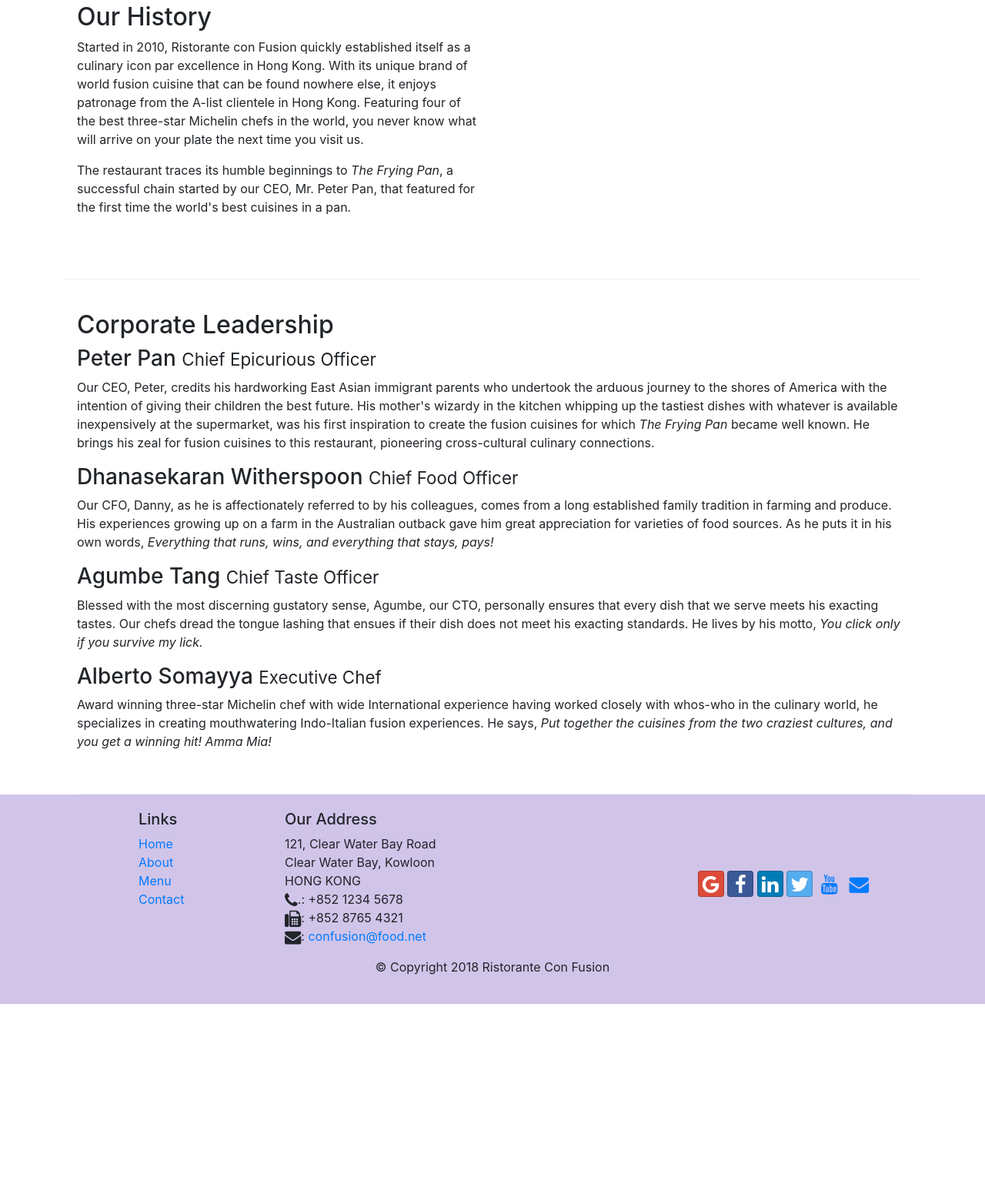
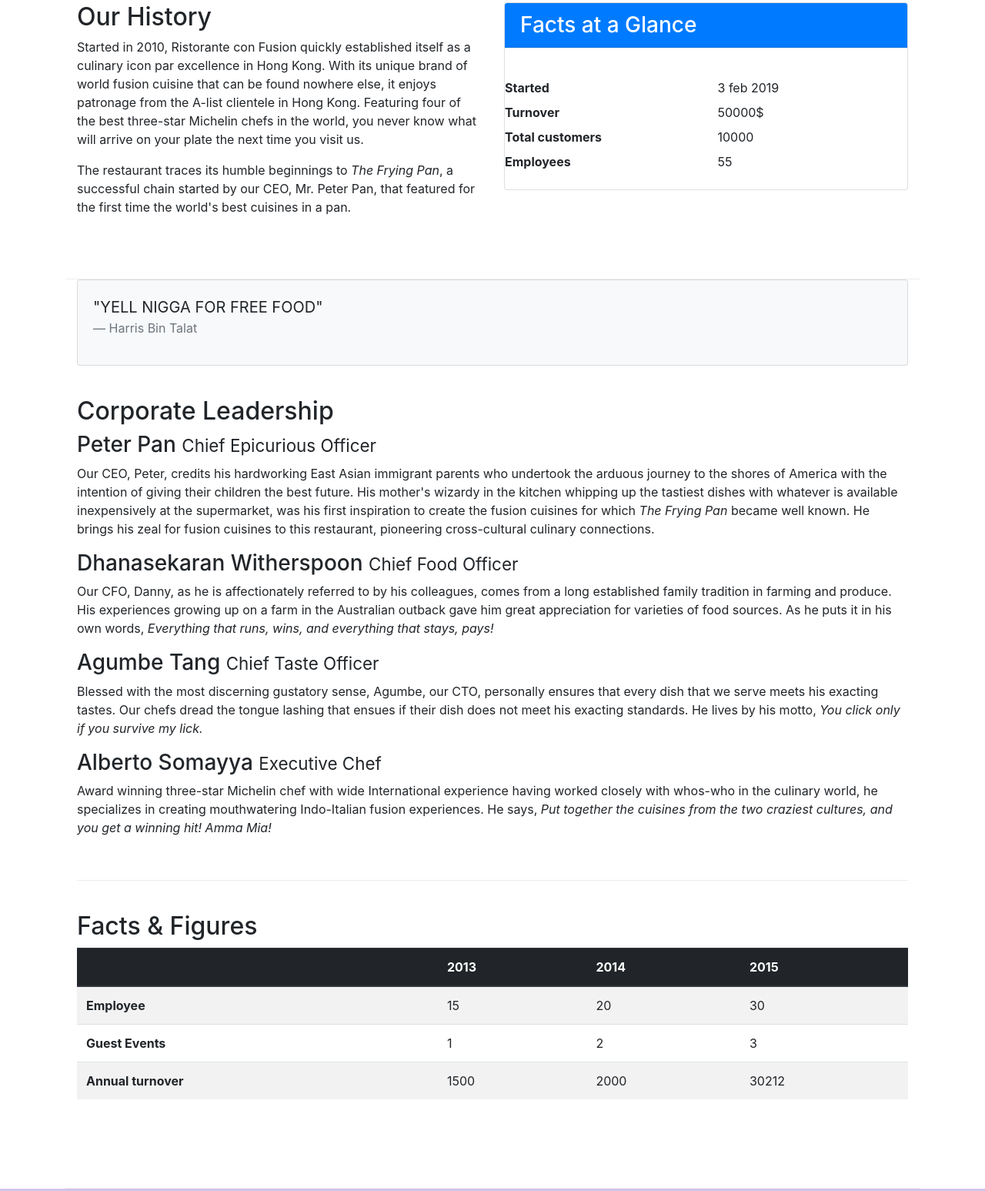
Before and after one commit to harisbintalat/Restaurant-Application-Bootstrap4, a website: page aboutus.html in a window 1280 px wide. Shown: the part 502-2049 px from the top of the page at 77% size. Before the commit the page ends 1806 px from the top, so only its background shows below. Drawn offline with nearby package versions, Linux system fonts and the light colour scheme.

Commit message:
Cards and tables

```diff
--- a/aboutus.html
+++ b/aboutus.html
@@ -58,16 +58,36 @@
             </div>
         </div>
 
-        <div class="row-content">
+        <div class="row row-content">
             <div class="col-12 col-sm-6 col-md-6">
                 <h2>Our History</h2>
                 <p>Started in 2010, Ristorante con Fusion quickly established itself as a culinary icon par excellence in Hong Kong. With its unique brand of world fusion cuisine that can be found nowhere else, it enjoys patronage from the A-list clientele in Hong Kong.  Featuring four of the best three-star Michelin chefs in the world, you never know what will arrive on your plate the next time you visit us.</p>
                 <p>The restaurant traces its humble beginnings to <em>The Frying Pan</em>, a successful chain started by our CEO, Mr. Peter Pan, that featured for the first time the world's best cuisines in a pan.</p>
             </div>
-            <div>
+            <div class="col-sm">
+              <div class="card">
+                <h3 class="card-header bg-primary text-white">Facts at a Glance</h3>
+                <div class="card-body"></div>
+                  <dl class="row">
+                    <dt class="col-6">Started</dt>
+                    <dd class="col-6">3 feb 2019</dd>
+                    <dt class="col-6">Turnover</dt>
+                    <dd class="col-6">50000$</dd>
+                    <dt class="col-6">Total customers</dt>
+                    <dd class="col-6">10000</dd>
+                    <dt class="col-6">Employees</dt>
+                    <dd class="col-6">55</dd>
+                  </dl>
+              </div>
             </div>
+          </div>
+        <div class="col-12">
+          <div class="card card-body bg-light">
+            <blockquote class="blockquote"><p class="mb-0">"YELL NIGGA FOR FREE FOOD"</p>
+              <footer class="blockquote-footer">Harris Bin Talat</footer>
+            </blockquote>
         </div>
-
+      </div>
 
         <div class="container">
             <div class="row-content col-12">
@@ -81,6 +101,46 @@
                 <h3>Alberto Somayya <small>Executive Chef</small></h3>
                 <p class="d-none d-sm-block">Award winning three-star Michelin chef with wide International experience having worked closely with whos-who in the culinary world, he specializes in creating mouthwatering Indo-Italian fusion experiences. He says, <em>Put together the cuisines from the two craziest cultures, and you get a winning hit! Amma Mia!</em></p>
             </div>
+       </div>
+       <div class="row row-content">
+         <div class="col-12 col-sm=9">
+           <h2>Facts &amp; Figures</h2>
+           <div class="table-responsive">
+             <table class="table table-striped">
+               <thead class="thead-dark">
+                 <tr>
+                   <th>&nbsp;</th>
+                   <th>2013</th>
+                   <th>2014</th>
+                   <th>2015</th>
+                 </tr>
+               </thead>
+               <tbody>
+                 <tr>
+                  <th>Employee</th>
+                  <td>15</td>
+                  <td>20</td>
+                  <td>30</td>
+                 </tr>
+                 <tr>
+                  <th>Guest Events</th>
+                  <td>1</td>
+                  <td>2</td>
+                  <td>3</td>
+                 </tr>
+                 <tr>
+                  <th>Annual turnover</th>
+                  <td>1500</td>
+                  <td>2000</td>
+                  <td>30212</td>
+                 </tr>
+               </tbody>
+             </table>
+           </div>
+         </div>
+         <div class="col-12 col-sm-3">
+
+         </div>
        </div>
 
     </div>
```
